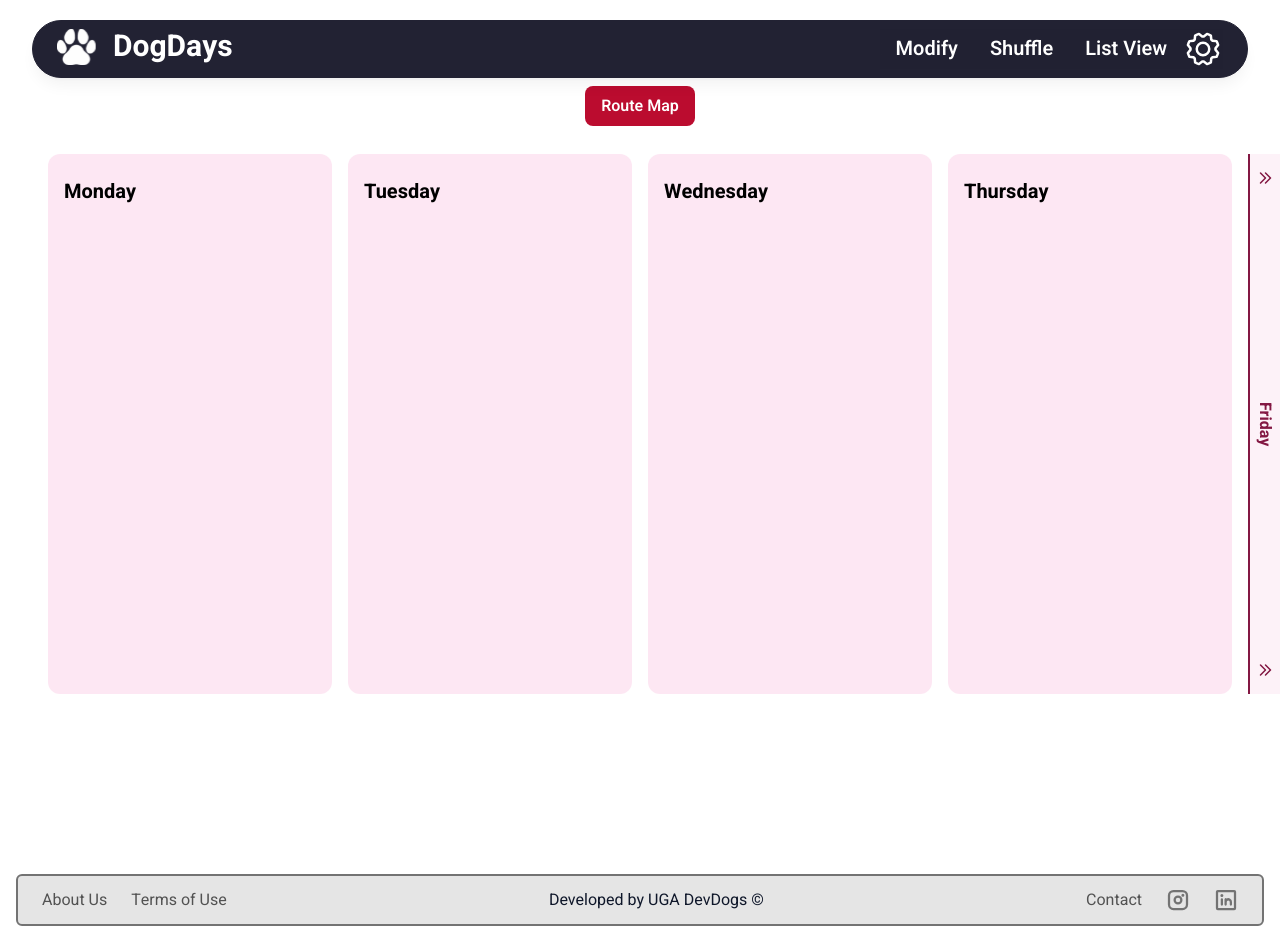
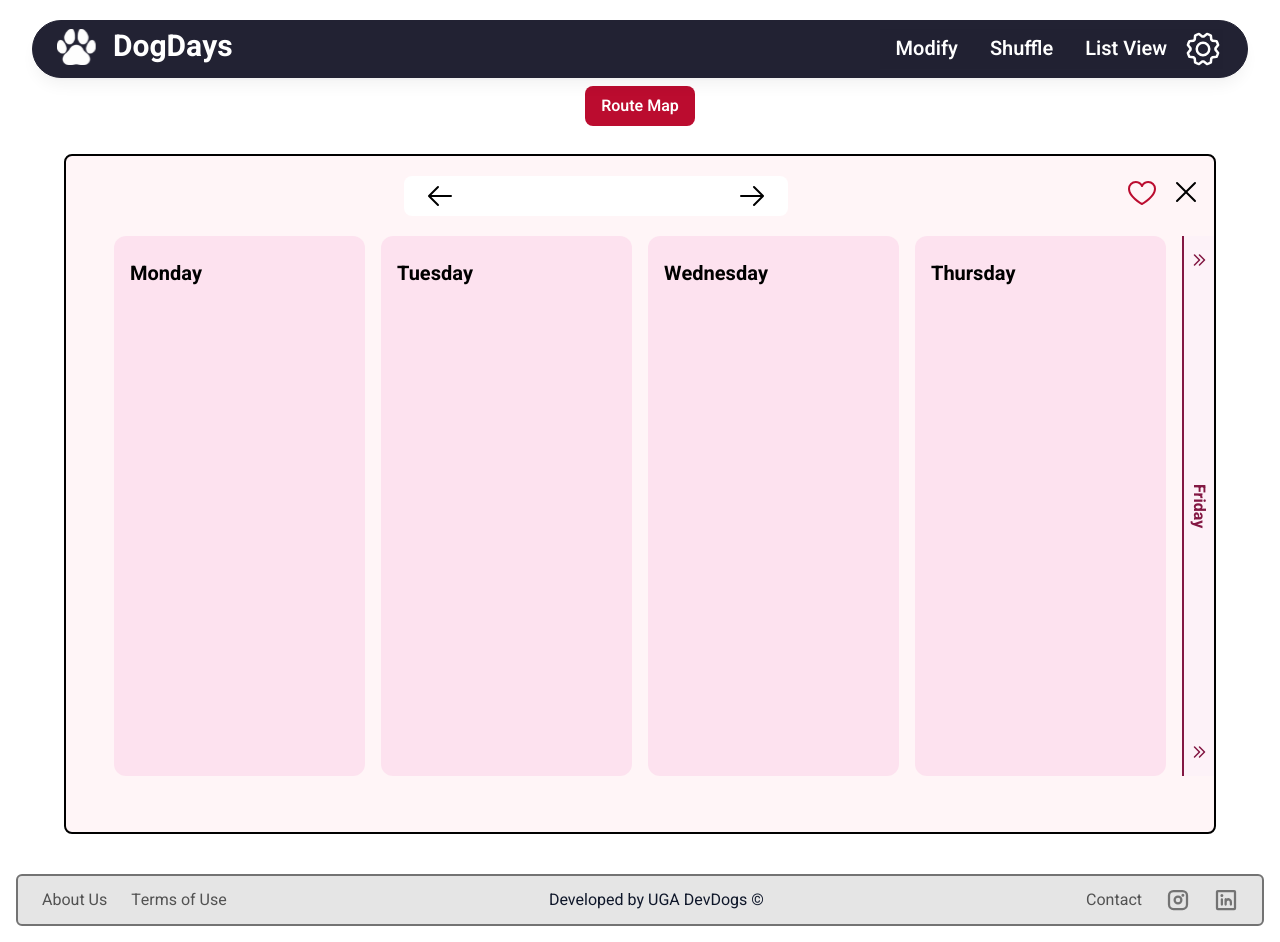
Before and after one commit to DevDogs-UGA/Optimal-Schedule-Builder, a Next.js app in the folder frontend/: page /schedules in a window 1280 px wide. Built offline with nearby package versions, Linux system fonts and the light colour scheme.

Commit message:
Schedule cycling implemented

```diff
--- a/frontend/src/app/saved-plans/page.tsx
+++ b/frontend/src/app/saved-plans/page.tsx
@@ -627,6 +627,7 @@ export default function SavedPlans() {
   useEffect(() => {
 
     try {
+      // REPLACE WITH RETRIEVAL OF REAL DATA WHEN POSSIBLE
       // Save the dummy schedules to browser local storage
       console.log("Saving to local storage"); // for debugging
       localStorage.setItem('Schedule 1', JSON.stringify(dummySchedule));
@@ -636,7 +637,7 @@ export default function SavedPlans() {
       localStorage.setItem('Schedule 5', JSON.stringify(dummySchedule));
       console.log("Schedules saved"); // for debugging
 
-      // Retrieve schedules from local storage and populate the savedPlans array
+      // Retrieve schedules from local storage and populate the plans array
       const plans = [];
       // Loop through local storage
       for (let i = 0; i < localStorage.length; i++) {
@@ -657,8 +658,9 @@ export default function SavedPlans() {
     }
     setSavedPlans(plans);
   }
+  // If something goes wrong, this message should be displayed in the browser console
   catch (error) {
-    console.error("Error", error);
+    console.error("Failed to parse local storage data: ", error);
   }
 }, []);
 
--- a/frontend/src/app/schedules/page.tsx
+++ b/frontend/src/app/schedules/page.tsx
@@ -5,42 +5,100 @@ import { type WeekSchedule as WeekScheduleType } from "@/types/scheduleTypes";
 import WeekSchedule from "@/components/schedules/WeekSchedule";
 import Link from "next/link";
 import { useSearchParams } from 'next/navigation';
+import { useState, useEffect } from "react";
+import { PiHeart } from "react-icons/pi";
+import { PiArrowLeft } from "react-icons/pi";
+import { PiArrowRight } from "react-icons/pi";
+import { PiX } from "react-icons/pi";
+
 
 // Page for viewing a generated schedule / saved plan
 export default function SchedulePage() {
 
-  // Retrieve the schedule data and title
+  // Retrieve the current schedule data and title (from the SavedPlan component)
   const searchParams = useSearchParams();
   const savedPlan = searchParams.get('data');
   const planTitle = searchParams.get('title');
 
-  // Attempt to parse the schedule JSON string
-  let parsedPlan;
-  try {
-    parsedPlan = savedPlan ? JSON.parse(savedPlan) : null;
-  } catch (error) {
-    console.error("Failed to parse plan data:", error);
-    parsedPlan = null;
+  // Parameters for a saved schedule
+  interface SavedPlanType {
+    title: string;
+    data: WeekScheduleType;
   }
 
-  // If the schedule from local storage is somehow null, use an empty schedule to prevent errors
-  // Otherwise, use the retrieved schedule
-  const schedule: WeekScheduleType = parsedPlan || {
-    Monday: [],
-    Tuesday: [],
-    Wednesday: [],
-    Thursday: [],
-    Friday: []
+  // List of the user's saved schedules
+  const [savedPlans, setSavedPlans] = useState<SavedPlanType[]>([]);
+  // Used to enable selection of any schedule from the list
+  const [currentPlanIndex, setCurrentPlanIndex] = useState(0);
+
+  useEffect(() => {
+    try {
+      // Retrieve schedules from local storage and populate the plans array
+      const plans = [];
+      // Loop through local storage
+      for (let i = 0; i < localStorage.length; i++) {
+        const key = localStorage.key(i);
+        // Retrieve key for local storage element
+        if (key) {
+          // Retrieve data matching key
+          const data = localStorage.getItem(key);
+          // Only proceed if the data looks like a WeekSchedule component
+          if (data && data.startsWith('{"Monday"')) {
+            // Parse the data from the JSON
+            plans.push({
+              title: key,
+              data: JSON.parse(data)
+            });
+          }
+        }
+      }
+      // savedPlans = plans. Increases the scope of the plans array
+      setSavedPlans(plans);
+
+      // Set initial current plan based on the SavedPlan arguments
+      if (savedPlan && planTitle) {
+        const initialPlan = {
+          title: planTitle,
+          data: JSON.parse(savedPlan)
+        };
+        // Get the index of the current plan and update the current plan index
+        const initialIndex = plans.findIndex(plan => plan.title === planTitle);
+        setCurrentPlanIndex(initialIndex !== -1 ? initialIndex : 0);
+      }
+    } catch (error) {
+      console.error("Failed to parse local storage data: ", error);
+    }
+  }, [savedPlan, planTitle]);
+
+  /* The current plan/schedule is what is displayed on the page.
+  * For safety, an empty schedule is assigned if the data from the array is null or cannot be read.
+  */
+  const currentPlan = savedPlans[currentPlanIndex] ||
+  { title: "", data: {Monday: [], Tuesday: [], Wednesday: [], Thursday: [], Friday: [] } };
+
+  // When the left arrow is clicked, the current plan index is decreased to show the previous schedule in the list
+  const previousPlan = () => {
+    if (currentPlanIndex > 0) {
+      setCurrentPlanIndex(currentPlanIndex - 1);
+    }
   };
 
-  // Sorts the classes by start time
-  Object.keys(schedule).forEach((day) => {
-    schedule[day]?.sort((a, b) => {
+  // When the right arrow is clicked, the current plan index is increased to show the next schedule in the list
+  const nextPlan = () => {
+    if (currentPlanIndex < savedPlans.length - 1) {
+      setCurrentPlanIndex(currentPlanIndex + 1);
+    }
+  };
+
+  // Sorts the classes on the schedule display by start time
+  Object.keys(currentPlan.data).forEach((day) => {
+    currentPlan.data[day]?.sort((a, b) => {
       const timeA = new Date(`1970/01/01 ${a.timeStart}`); // Any date can be used since we're only comparing times
       const timeB = new Date(`1970/01/01 ${b.timeStart}`);
       return timeA.getTime() - timeB.getTime();
     });
   });
+
 
   // Render the schedule
   return (
@@ -50,7 +108,35 @@ export default function SchedulePage() {
           <Link href={"/route-map"}>Route Map</Link>
         </button>
       </div>
-      <WeekSchedule weekData={schedule} />
+      {/* Container for schedule display, schedule cycling, and save/exit buttons */}
+      <div className="flex flex-col ml-auto mr-auto w-[90vw] h-[85vh] border-2 border-black rounded-lg z-1 bg-barely-pink">
+        {/* Properly positions the cycling bar and the save/exit buttons */}
+        <div className="flex flex-row">
+          {/* Cycling bar; changes the displayed schedule when arrows are clicked */}
+          <div className="flex flex-row items-center ml-auto mr-auto mt-5 mb-5 bg-white rounded-lg w-[30vw] h-10">
+            <button onClick={previousPlan}>
+              <PiArrowLeft size={32} className="ml-5 hover:fill-bulldog-red" />
+            </button>
+            <h1 className="ml-auto mr-auto text-2xl font-bold">
+              {currentPlan.title}
+            </h1>
+            <button onClick={nextPlan}>
+              <PiArrowRight size={32} className="mr-5 hover:fill-bulldog-red" />
+            </button>
+          </div>
+          {/* Save/exit buttons: exit returns to saved plan list */}
+          <div className="flex flex-row">
+            <PiHeart size={32} className="mt-5 mr-3 fill-bulldog-red" />
+            <Link href={"/saved-plans"}>
+              <PiX size={32} className="mt-5 mr-3 hover:fill-bulldog-red" />
+            </Link>
+          </div>
+        </div>
+        {/* Schedule display container */}
+        <div className="flex flex-row">
+          <WeekSchedule weekData={currentPlan.data} />
+        </div>
+      </div>
     </div>
   );
 }
```
